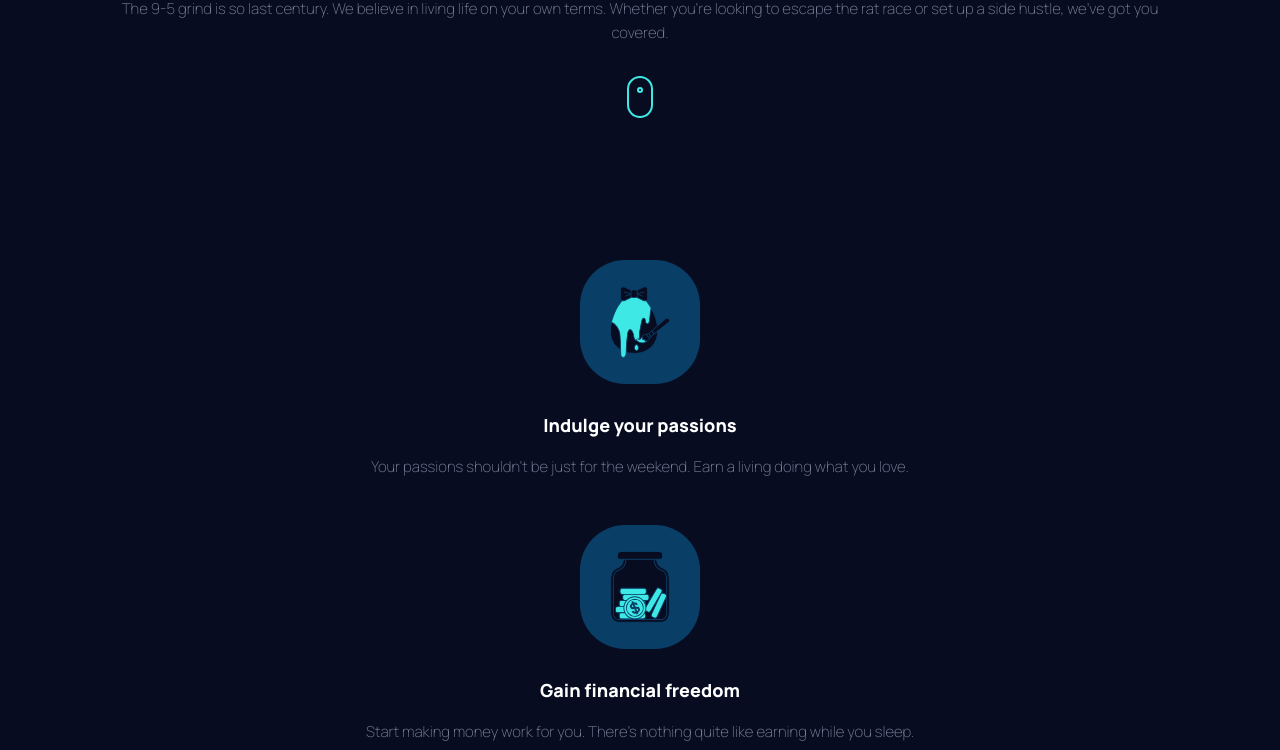
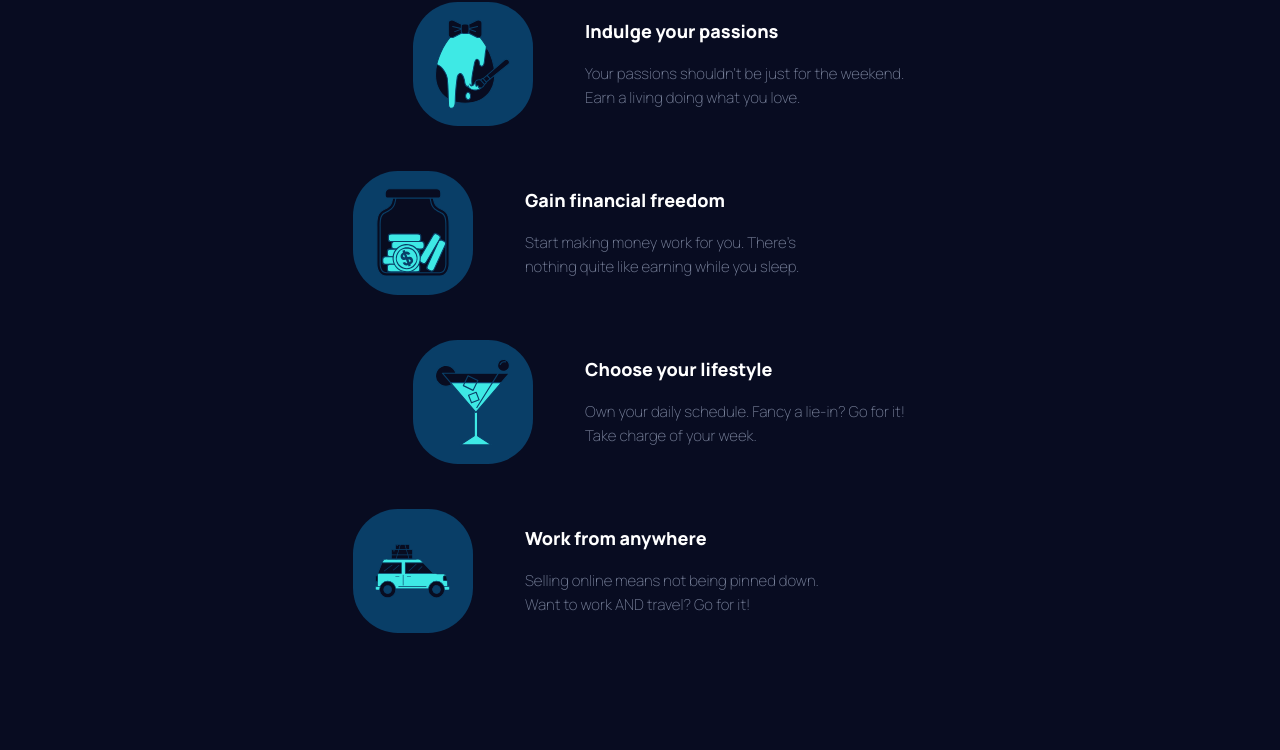
Before and after one commit to xaviguasch/maker-pre-launch-landing-page-frontendmentor-challenge-prac, a plain HTML site: page index.html in a window 1280 px wide. Shown: the part 672-1422 px from the top of the page. Drawn offline with Linux system fonts and the light colour scheme.

Commit message:
finished first version of tablet css view

```diff
--- a/index.html
+++ b/index.html
@@ -53,11 +53,13 @@
                   alt=""
                 />
               </div>
+              <div class="el-copy">
                 <h3 class="el-title">Indulge your passions</h3>
                 <p class="el-text">
-                Your passions shouldn't be just for the weekend. Earn a living doing what
-                you love.
+                  Your passions shouldn't be just for the weekend. Earn a living doing
+                  what you love.
                 </p>
+              </div>
             </div>
 
             <div class="element">
@@ -68,11 +70,13 @@
                   alt=""
                 />
               </div>
+              <div class="el-copy">
                 <h3 class="el-title">Gain financial freedom</h3>
-              <p class="el-text">
-                Start making money work for you. There’s nothing quite like earning while
-                you sleep.
+                <p class="el-text el-text--var">
+                  Start making money work for you. There’s nothing quite like earning
+                  while you sleep.
                 </p>
+              </div>
             </div>
 
             <div class="element">
@@ -83,11 +87,13 @@
                   alt=""
                 />
               </div>
+              <div class="el-copy">
                 <h3 class="el-title">Choose your lifestyle</h3>
                 <p class="el-text">
                   Own your daily schedule. Fancy a lie-in? Go for it! Take charge of your
                   week.
                 </p>
+              </div>
             </div>
             <div class="element">
               <div class="illustration">
@@ -97,11 +103,13 @@
                   alt=""
                 />
               </div>
+              <div class="el-copy">
                 <h3 class="el-title">Work from anywhere</h3>
-              <p class="el-text">
+                <p class="el-text el-text--var">
                   Selling online means not being pinned down. Want to work AND travel? Go
                   for it!
                 </p>
+              </div>
             </div>
           </div>
         </div>
--- a/style.css
+++ b/style.css
@@ -350,3 +350,143 @@ img {
 .btn {
   margin-top: 1.5em;
 }
+
+/* ================== */
+/* MEDIA QUERIES */
+/* ================== */
+
+/* Tablet */
+@media (min-width: 765px) {
+  .container {
+    margin: 0 auto;
+    padding: 0 2.5em;
+  }
+
+  .logo {
+    text-align: left;
+  }
+
+  /* Hero */
+  .hero {
+    grid-template-areas: 'bg-left hero-copy bg-right';
+    grid-template-columns: 45% 60% 45%;
+    grid-template-rows: auto;
+
+    place-content: center;
+
+    overflow-x: hidden;
+  }
+
+  .hero-copy.container {
+    width: 100%;
+
+    margin: 4em auto 0;
+
+    padding: 0;
+  }
+
+  .hero-text {
+    margin-top: 2em;
+  }
+
+  /* Section A */
+  .section-a {
+    padding-top: 3em;
+  }
+
+  .elements {
+    display: grid;
+    grid-template-columns: 1fr;
+
+    width: 575px;
+    margin: 0 auto;
+  }
+
+  .element {
+    margin-top: 3em;
+
+    display: flex;
+    flex-direction: row;
+    justify-content: start;
+    align-items: center;
+
+    gap: 3.5em;
+  }
+
+  .element:nth-of-type(1),
+  .element:nth-of-type(3) {
+    margin-left: 4em;
+  }
+
+  .illustration {
+    display: grid;
+
+    background: var(--clr-deep-blue);
+    padding: 1.75em 1.5em;
+    width: 120px;
+    height: 124px;
+    border-radius: 3em;
+  }
+
+  .el-copy {
+    text-align: left;
+    max-width: 340px;
+  }
+
+  .el-title {
+    margin-top: 0;
+  }
+
+  .el-text {
+    width: 100%;
+  }
+
+  .el-text--var {
+    width: 90%;
+    margin-left: 0;
+  }
+
+  .b-copy {
+    max-width: 575px;
+    margin: 0 auto;
+    padding: 0 1em;
+  }
+
+  .card {
+    max-width: 445px;
+    margin: 0 auto;
+    padding-bottom: 4em;
+  }
+
+  .section-c.container {
+    margin-top: 10em;
+    margin-bottom: 8em;
+
+    max-width: 550px;
+    padding: 0;
+  }
+
+  .c-copy-title {
+    width: 100%;
+  }
+
+  .c-form {
+    display: flex;
+
+    justify-content: space-between;
+    align-items: center;
+    padding: 0 2em;
+  }
+
+  .c-form input {
+    width: 320px;
+  }
+
+  .c-form .btn {
+    width: 140px;
+  }
+
+  .btn {
+    margin-top: 0;
+  }
+}
```
Lines whose indentation alone changed are shown as unchanged.
